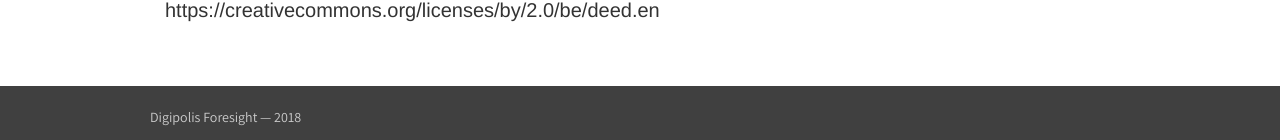
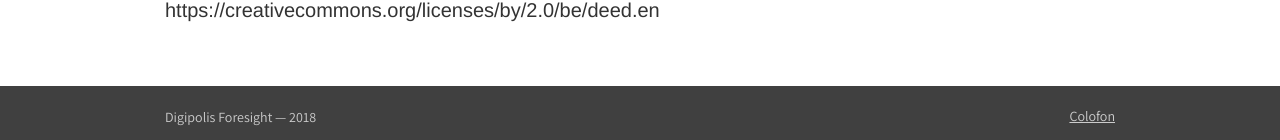
Before and after one commit to lab9k/scripts-voor-gent-2040-en, a Jekyll site: the page built from chapters/chapter-09-part-1.md, in a window 1280 px wide and 1088 px high. Shown: the part 945-1085 px from the top of the window. Built offline with Jekyll 4.4.1, drawn with Linux system fonts in a browser that asks for light colours; nearby versions of some CDN libraries.

Commit message:
Add footer include

```diff
--- a/_includes/css/main.css
+++ b/_includes/css/main.css
@@ -507,3 +507,9 @@ div.introduction{
 .home-button {
   width: 40px;
 }
+
+.footer-nav {
+  list-style-type: none;
+  text-decoration: underline;
+  float: right;
+}
--- /dev/null
+++ b/_includes/footer.html
@@ -0,0 +1,14 @@
+<div class="footer">
+  <div class="content row">
+    <div class="col-md-4">
+      <p>
+        Digipolis Foresight &mdash;  2018
+      </p>
+    </div>
+    <div class="col-md-8">
+      <ul class="footer-nav">
+          <li><a href= {{ "/colofon/" | prepend:site.baseurl }}>Colofon</a></li>
+      </ul>
+    </div>
+  </div>
+</div>
--- a/_layouts/default.html
+++ b/_layouts/default.html
@@ -14,13 +14,7 @@
 
       {{ content }}
 
-      <div class="footer">
-        <div class="content">
-          <p>
-            Digipolis Foresight &mdash;  2018
-          </p>
-        </div>
-      </div>
+      {% include footer.html %}
 
       <script type="text/javascript" src="//ajax.googleapis.com/ajax/libs/jquery/1.10.2/jquery.min.js"></script>
       <script type="text/javascript" src= {{ "/js/jquery.scrollTo.min.js" | prepend:site.baseurl }} ></script>
```
Also changed, not shown: index.html (+0 -9 lines).
